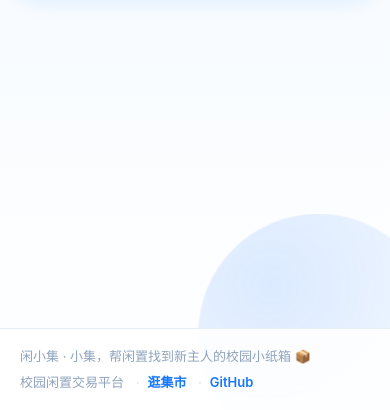
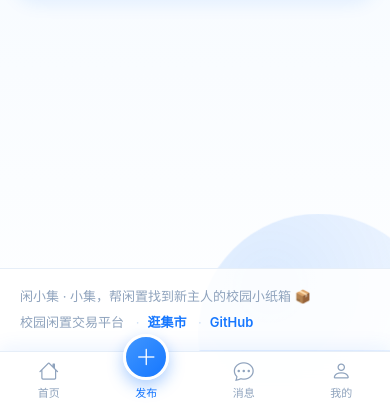
Before and after one commit to songxufeng-Seanfin/campus-secondhand-market, a Django app: page /login/?next=/messages/ in a window 390 px wide. Shown: the part 538-948 px from the top of the page. Run offline with Django 5.2, Linux system fonts and the light colour scheme.

Commit message:
feat(mobile): 手机端底部 Tab 栏（首页/发布/消息/我的）——窄屏媒体查询、中间凸起发布按钮、当前页高亮、未读红点、安全区适配，聊天页自动隐藏

```diff
--- a/templates/base.html
+++ b/templates/base.html
@@ -387,6 +387,53 @@
     .site-footer a { color: var(--brand); text-decoration: none; font-weight: 600; }
     .site-footer a:hover { color: var(--brand-dark); }
 
+    /* ============ 手机端底部 Tab 栏：只在窄屏出现 ============ */
+    .mobile-tabbar { display: none; }
+    @media (max-width: 767.98px) {
+      body:not(.chat-app) { padding-bottom: calc(60px + env(safe-area-inset-bottom)); }
+      .mobile-tabbar {
+        display: block;
+        position: fixed; left: 0; right: 0; bottom: 0;
+        z-index: 1030;
+        background: rgba(255, 255, 255, .96);
+        backdrop-filter: blur(12px);
+        border-top: 1px solid var(--line);
+        box-shadow: 0 -4px 18px rgba(22, 119, 255, .08);
+        padding-bottom: env(safe-area-inset-bottom);
+      }
+      /* 聊天页自己有输入条，不重复放 Tab 栏 */
+      body.chat-app .mobile-tabbar { display: none; }
+      .mtab-row {
+        display: flex; align-items: stretch;
+        height: 58px; max-width: 520px; margin: 0 auto;
+      }
+      .mtab {
+        flex: 1; position: relative;
+        display: flex; flex-direction: column;
+        align-items: center; justify-content: center; gap: 3px;
+        color: var(--text-3); font-size: 11px; text-decoration: none;
+      }
+      .mtab i { font-size: 20px; line-height: 1; }
+      .mtab.is-active { color: var(--brand); font-weight: 600; }
+      .mtab.is-active i { color: var(--brand); }
+      .mtab-publish { justify-content: flex-end; padding-bottom: 9px; color: var(--brand); }
+      .mtab-bubble {
+        position: absolute; top: -18px; left: 50%; transform: translateX(-50%);
+        width: 46px; height: 46px;
+        border-radius: 50%; border: 3px solid #fff;
+        background: linear-gradient(135deg, #4096ff, #1677ff);
+        display: flex; align-items: center; justify-content: center;
+        box-shadow: 0 6px 16px rgba(22, 119, 255, .36);
+      }
+      .mtab-bubble i { color: #fff; font-size: 22px; }
+      .mtab-badge {
+        position: absolute; top: 6px; left: 50%; margin-left: 5px;
+        min-width: 16px; height: 16px; padding: 0 4px;
+        border-radius: 999px; background: #ff4d4f; color: #fff;
+        font-size: 10px; font-weight: 600; line-height: 16px; text-align: center;
+      }
+    }
+
     /* 提示条 */
     .alert { border-radius: var(--r); font-size: 13.5px; }
   </style>
@@ -466,6 +513,28 @@
     </span>
   </div>
 </footer>
+
+<nav class="mobile-tabbar" aria-label="手机端底部导航">
+  <div class="mtab-row">
+    {% with cur=request.resolver_match.url_name %}
+      <a class="mtab {% if cur == 'home' %}is-active{% endif %}" href="{% url 'home' %}">
+        <i class="bi bi-house"></i><span class="mtab-label">首页</span>
+      </a>
+      <a class="mtab mtab-publish" href="{% url 'product_create' %}">
+        <span class="mtab-bubble"><i class="bi bi-plus-lg"></i></span>
+        <span class="mtab-label">发布</span>
+      </a>
+      <a class="mtab {% if cur == 'chat_list' or cur == 'chat_detail' %}is-active{% endif %}" href="{% url 'chat_list' %}">
+        <i class="bi bi-chat-dots"></i><span class="mtab-label">消息</span>
+        {% if chat_unread_total %}<span class="mtab-badge">{{ chat_unread_total }}</span>{% endif %}
+      </a>
+      <a class="mtab {% if cur == 'profile' %}is-active{% endif %}" href="{% url 'profile' %}">
+        <i class="bi bi-person"></i><span class="mtab-label">我的</span>
+      </a>
+    {% endwith %}
+  </div>
+</nav>
+
 <script src="https://cdn.jsdelivr.net/npm/bootstrap@5.3.3/dist/js/bootstrap.bundle.min.js"></script>
 {% block scripts %}{% endblock %}
 </body>
```
Also changed, not shown: README.md.
